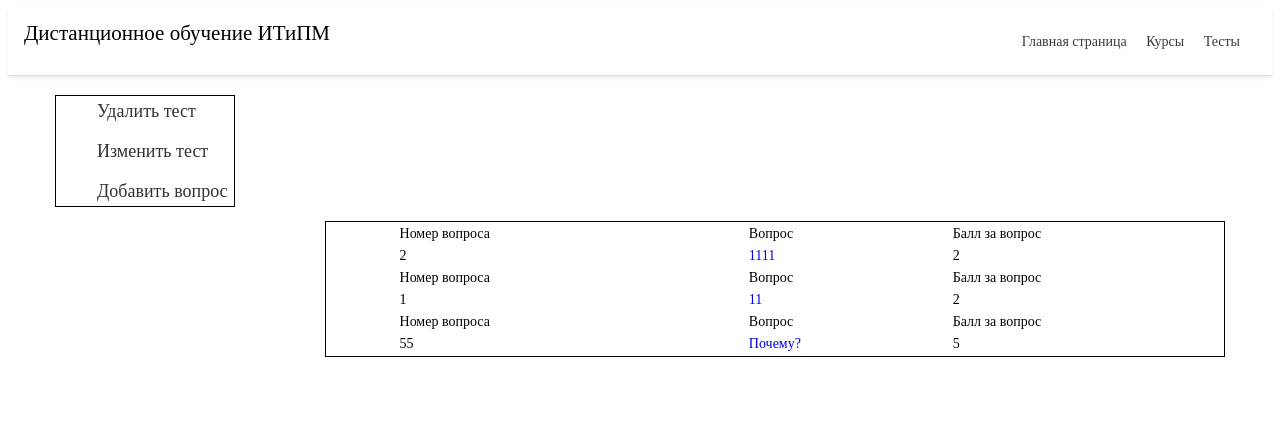
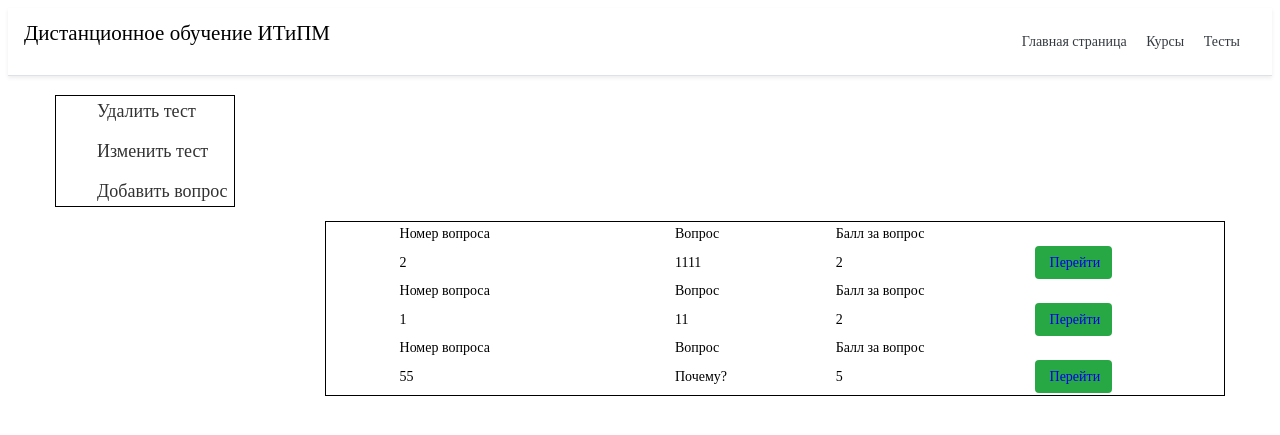
Before and after one commit to FaridunSalimzoda/myvkr, a Django app: page /test/13/ in a window 1280 px wide. Shown: the top 435 px of the page. Run offline with Django 3.2, Linux system fonts and the light colour scheme; data comes from the database, SQL or seed files in the repository; both versions use the stored data as it was after the commit.

Commit message:
не получается

```diff
--- a/app/testing/templates/testing/test_detail.html
+++ b/app/testing/templates/testing/test_detail.html
@@ -35,8 +35,10 @@
             </tr>
             <tr>
                 <td>{{ el.number }}</td>
-					<td class="table_na"><a href="{% url 'qust_detele' pk el.id %}">{{ el.text }}</a></td>
+                <td class="table_na">{{ el.text }}</td>
                 <td class="table_na">{{ el.ball }}</td>
+                <td class="btn btn-success"><a href="{% url 'qust_detele' pk el.id %}">Перейти</a>
+                    </button></td>
             </tr>
             {%endfor%}
         </tbody>
```
Also changed, not shown: app/db.sqlite3. Lines whose indentation alone changed are shown as unchanged.
